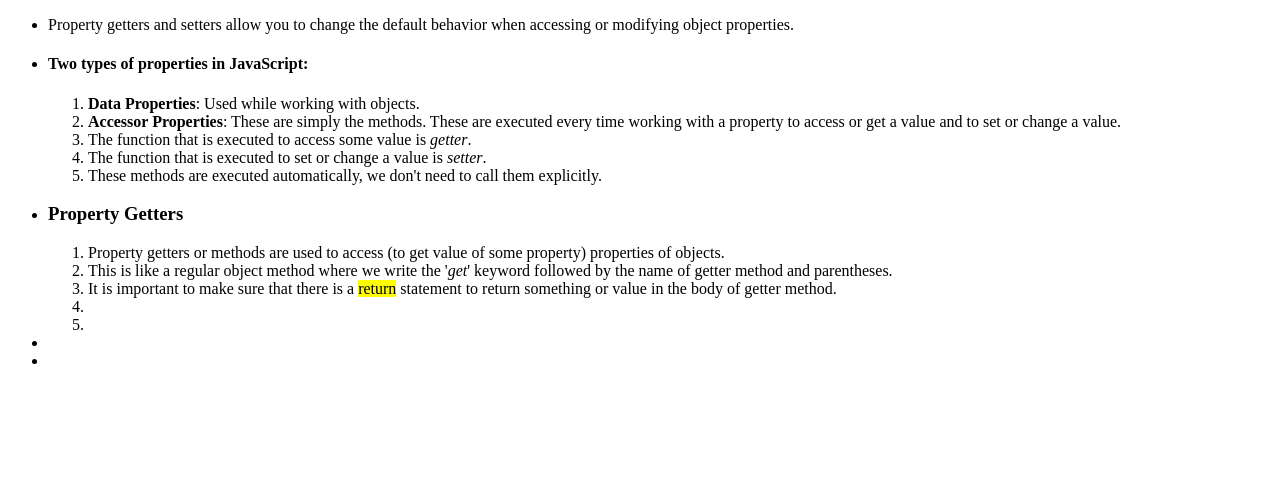
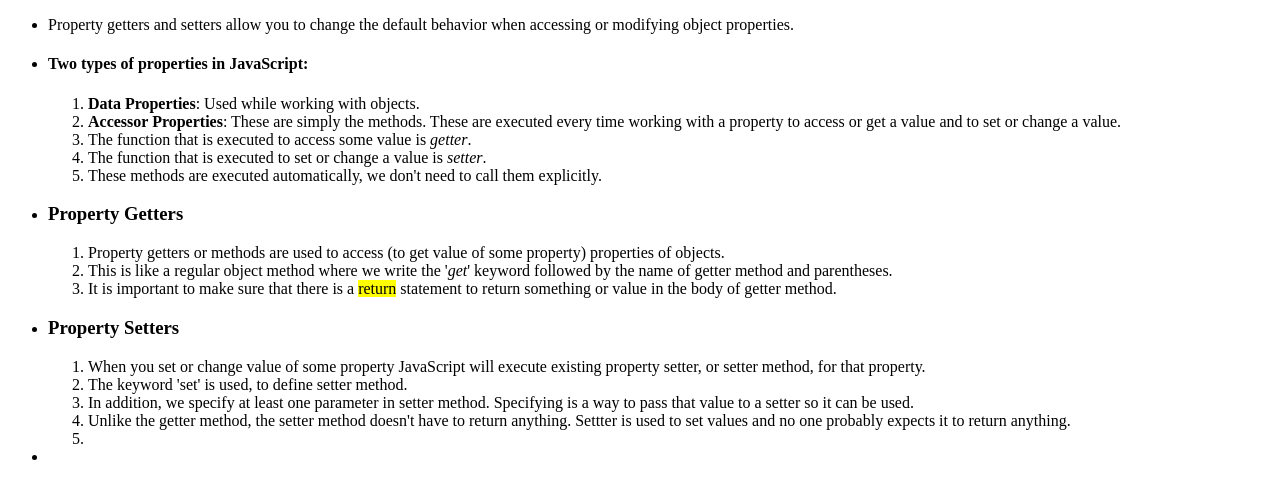
Before and after one commit to yugmani/alex-getters-setters, a website: page index.html in a window 1280 px wide. Shown: the part 91-590 px from the top of the page. Drawn offline with Linux system fonts and the light colour scheme.

Commit message:
setter method

```diff
--- a/index.html
+++ b/index.html
@@ -49,12 +49,31 @@
             <mark>return</mark> statement to return something or value in the
             body of getter method.
           </li>
-          <li></li>
+        </ol>
+      </li>
+      <li>
+        <h3>Property Setters</h3>
+        <ol>
+          <li>
+            When you set or change value of some property JavaScript will
+            execute existing property setter, or setter method, for that
+            property.
+          </li>
+          <li>The keyword 'set' is used, to define setter method.</li>
+          <li>
+            In addition, we specify at least one parameter in setter method.
+            Specifying is a way to pass that value to a setter so it can be
+            used.
+          </li>
+          <li>
+            Unlike the getter method, the setter method doesn't have to return
+            anything. Settter is used to set values and no one probably expects
+            it to return anything.
+          </li>
           <li></li>
         </ol>
       </li>
       <li></li>
-      <li></li>
     </ul>
   </div>
 </div>
```
Also changed, not shown: index.js (+41 -0 lines).
